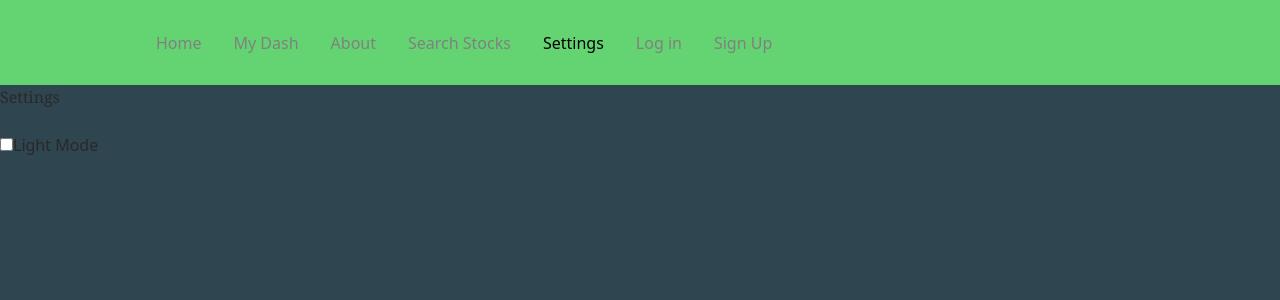
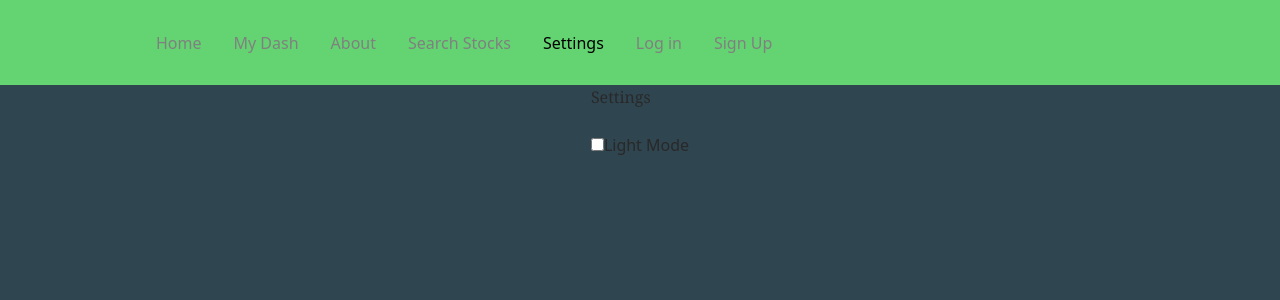
Before and after one commit to JSR5404/Stock-Hunt, a React (Create React App) app in the folder client/: page /settings in a window 1280 px wide. Shown: the top 300 px of the page. Built offline with nearby package versions, Linux system fonts and the light colour scheme.

Commit message:
recreated dark mode theme

```diff
--- a/client/src/components/pages/Settings.js
+++ b/client/src/components/pages/Settings.js
@@ -6,7 +6,7 @@ const Settings = () => {
     <div
       style={{
         display: 'flex',
-        justifyContent: '',
+        justifyContent: 'center',
         alignItems: 'right',
         height: '100vh'
       }}
```
